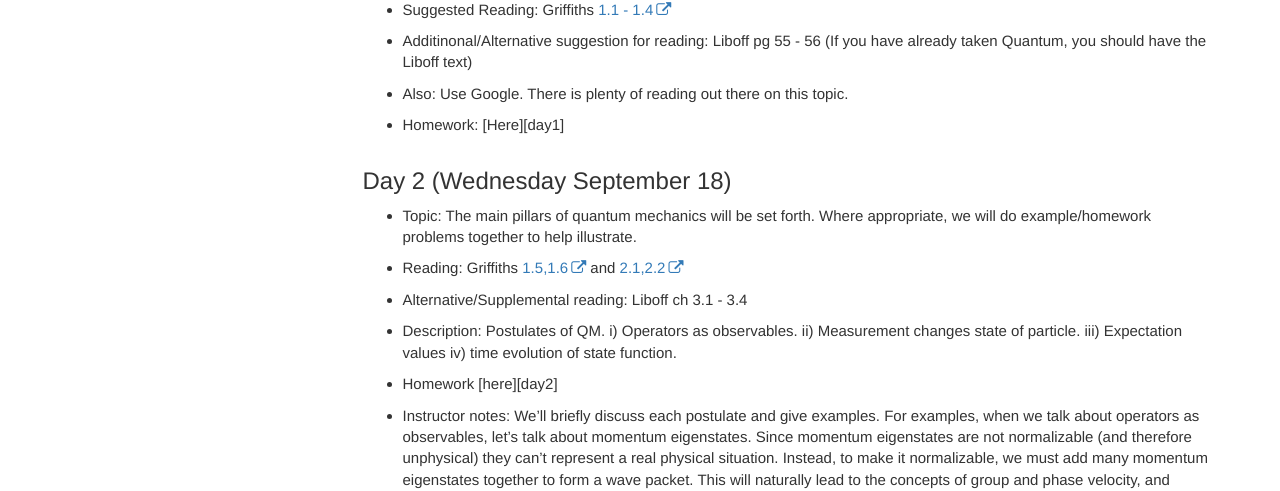
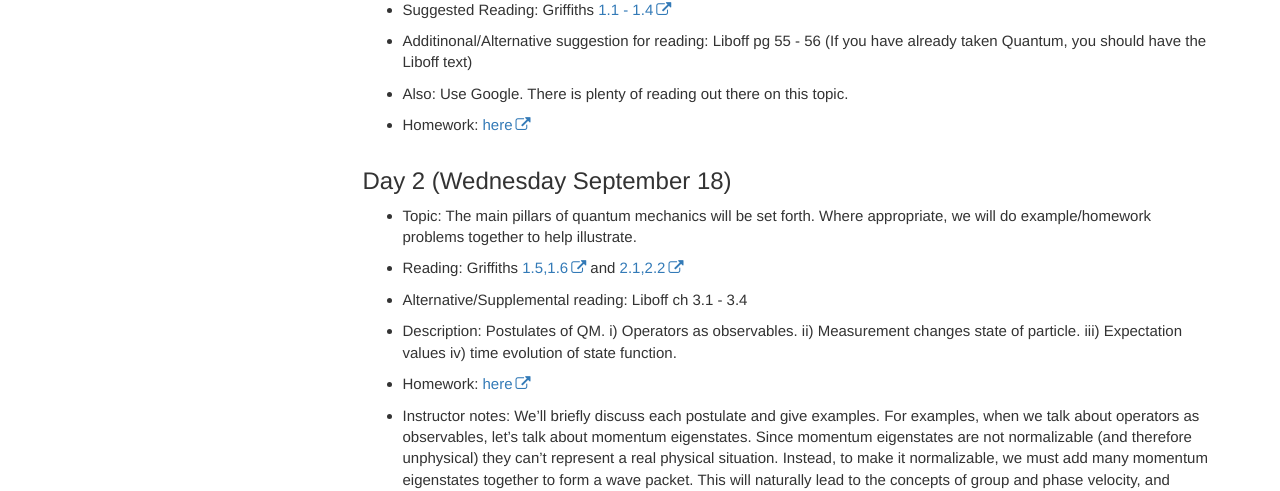
Before and after one commit to lancejnelson/PH323, a Jekyll site: the page built from course_docs/schedule.md, in a window 1280 px wide. Shown: the part 647-1138 px from the top of the page. Built offline with Jekyll 4.4.1, drawn with Linux system fonts in a browser that asks for light colours; comment, search, counter and statistics services are not loaded; some of the changed lines change nothing that is shown.

Commit message:
Fixing typo in schedule file

```diff
--- a/course_docs/schedule.md
+++ b/course_docs/schedule.md
@@ -20,7 +20,7 @@ Note: For the first few days (probably into the second week) of the semester, we
    - Additinonal/Alternative suggestion for reading: Liboff pg 55 - 56 (If you have already taken Quantum, you should have the Liboff text)
    - Also:  Use Google.  There is plenty of reading out there on this topic.
 
-   - Homework: [Here][day1]
+   - Homework: [here][day_1_hw]
 
 ## Day 2 (Wednesday September 18)
 
@@ -30,7 +30,7 @@ Note: For the first few days (probably into the second week) of the semester, we
 
    - Description: Postulates of QM.  i) Operators as observables.  ii) Measurement changes state of particle.  iii) Expectation values iv) time evolution of state function.
 
-   - Homework [here][day2]
+   - Homework: [here][day_2_hw]
 
    - Instructor notes:  We'll briefly discuss each postulate and give examples.  For examples, when we talk about operators as observables, let's talk about momentum eigenstates.  Since momentum eigenstates are not normalizable (and therefore unphysical) they can't represent a real physical situation.  Instead, to make it normalizable, we must add many momentum eigenstates together to form a wave packet.  This will naturally lead to the concepts of group and phase velocity, and uncertainty relationships.  Continuing on, we'll solve Schrodinger's equation for an infinte square well (easy), and then explore the other postulates on this situation.   Consider a particle's state (not an eigenstate of the Hamiltonian) and start asking questions like, "What is the probability that measurement of energy leads to E_i, or we can do the same with momentum.
 
```
